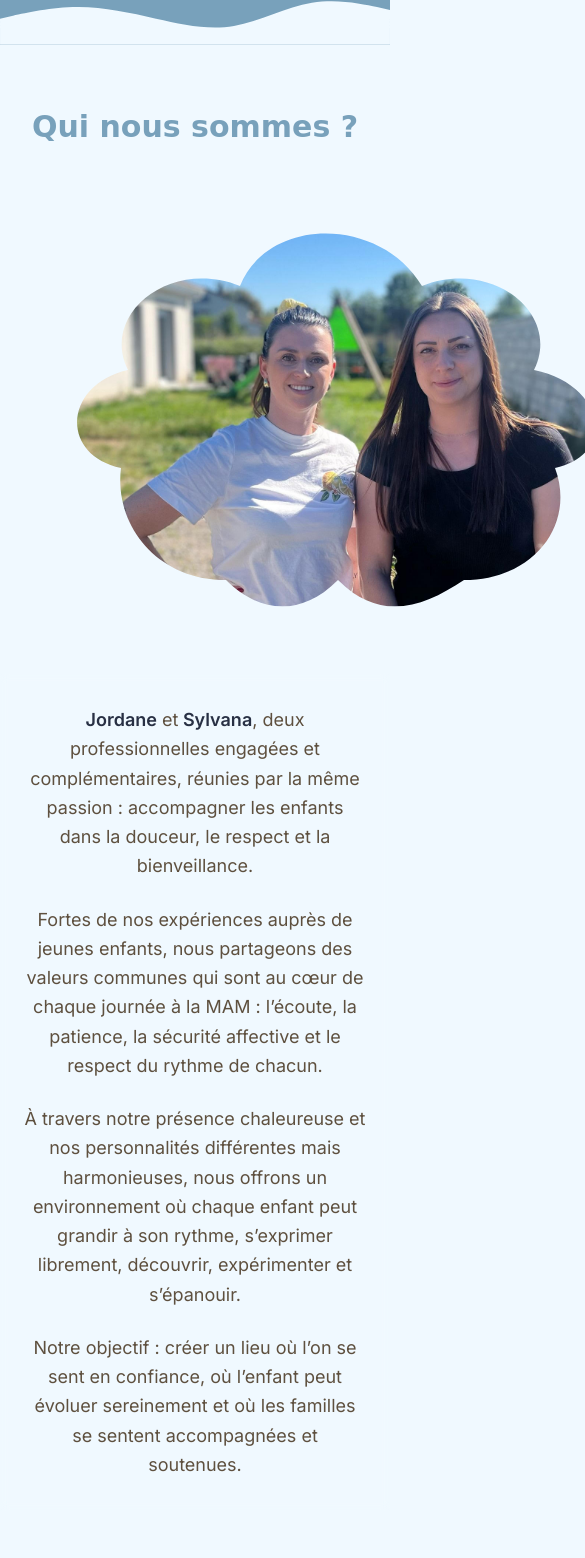
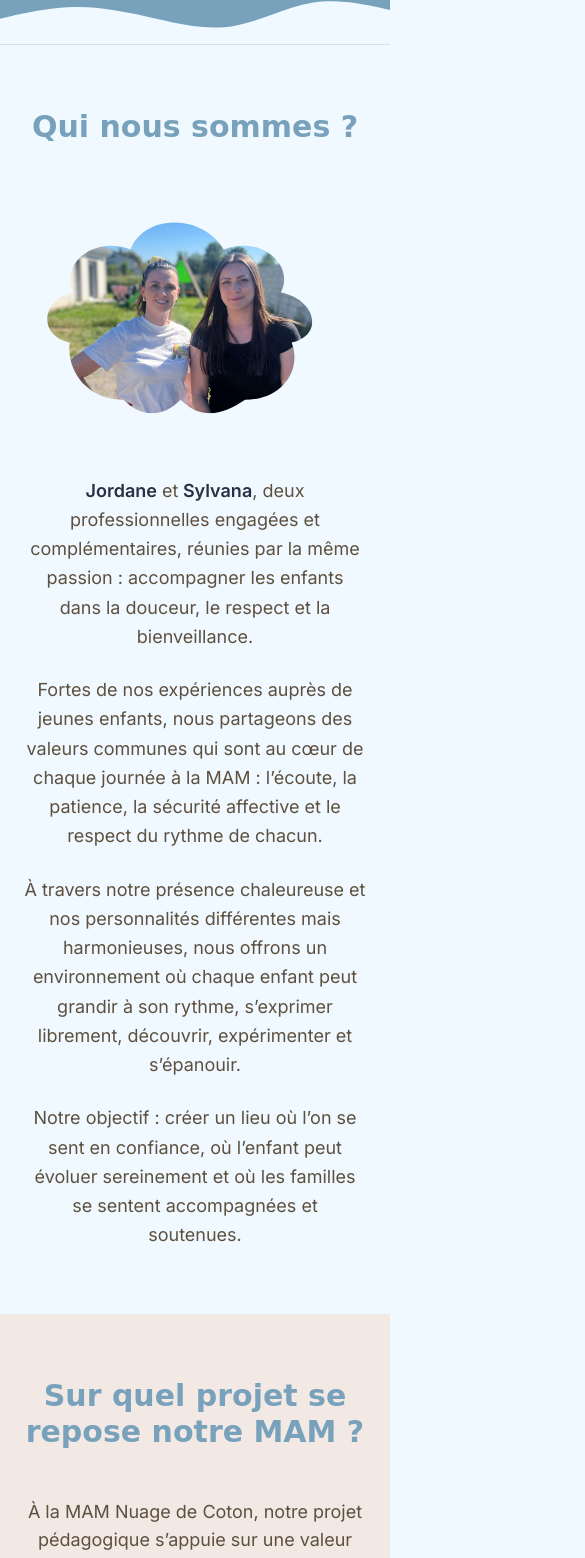
Before and after one commit to Kevin4815/nuage-de-coton, a Next.js app: page /a-propos in a window 390 px wide. Shown: the part 407-1965 px from the top of the page, 585 px wide, since content can reach past the window. Built offline with nearby package versions, Linux system fonts and the light colour scheme.

Commit message:
udpate about responsive

```diff
--- a/app/a-propos/page.tsx
+++ b/app/a-propos/page.tsx
@@ -32,12 +32,19 @@ export default function APropos() {
     {/* Notre Équipe */}
     <section className="w-full py-16 bg-sky-50">
   <div className="container mx-auto px-4">
-        <h2 className="text-3xl md:text-4xl font-bold text-center text-[#78A1BB] title-font">
+    <h2 className="text-3xl md:text-4xl font-bold text-center text-[#78A1BB] title-font mb-10">
       Qui nous sommes ?
     </h2>
-        <div>
-        {/* Marie */}
-        <svg viewBox="0 0 500 350" width="700" height="520" className="mx-auto">
+
+    {/* GRID : 1 colonne jusqu'à lg, 2 colonnes seulement en lg et + */}
+    <div className="grid grid-cols-1 lg:grid-cols-2 gap-10 items-center">
+
+      {/* Colonne gauche : nuage */}
+      <div className="flex justify-center w-full">
+        <svg
+          viewBox="0 0 500 350"
+          className="w-full h-auto"
+        >
           <defs>
             <clipPath id="cloudClip">
               <path d="
@@ -66,8 +73,9 @@ export default function APropos() {
           />
         </svg>
       </div>
-    </div>
-    <div className="max-w-3xl mx-auto mt-2 px-6 py-8  backdrop-blur-sm">
+
+      {/* Colonne droite : texte */}
+      <div className="max-w-3xl mx-auto px-2 md:px-6 md:py-4">
         <p className="text-center text-lg leading-relaxed text-[#5e503f] mb-6">
           <span className="font-semibold text-[#283044]">Jordane</span> et
           <span className="font-semibold text-[#283044]"> Sylvana</span>, deux professionnelles engagées et complémentaires, réunies par la même passion : accompagner les enfants dans la douceur, le respect et la bienveillance.
@@ -84,6 +92,9 @@ export default function APropos() {
         <p className="text-center text-lg leading-relaxed text-[#5e503f]">
           Notre objectif : créer un lieu où l’on se sent en confiance, où l’enfant peut évoluer sereinement et où les familles se sentent accompagnées et soutenues.
         </p>
+      </div>
+
+    </div>
   </div>
 </section>
 
```
Lines whose indentation alone changed are shown as unchanged.
